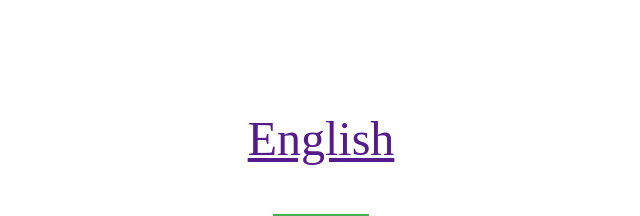
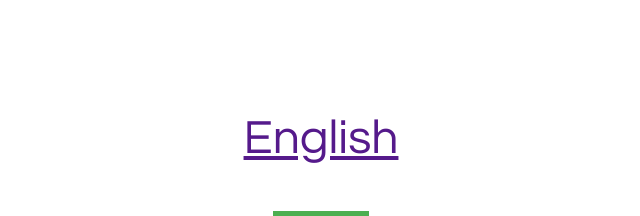
Before and after one commit to yamagame/e-word-book, a plain HTML site: page docs/index.html in a window 1280 px wide. Shown: the part 214-430 px from the top of the page, without its empty margins (319-959 px from the left). Drawn offline with Linux system fonts and the light colour scheme.

Commit message:
change font family

```diff
--- a/docs/index.css
+++ b/docs/index.css
@@ -33,6 +33,7 @@ p {
   font-size: 3em;
   text-align: center;
   margin-top: 0px;
+  font-family: 'Century Gothic', sans-serif;
 }
 
 input[type="submit"],
```
